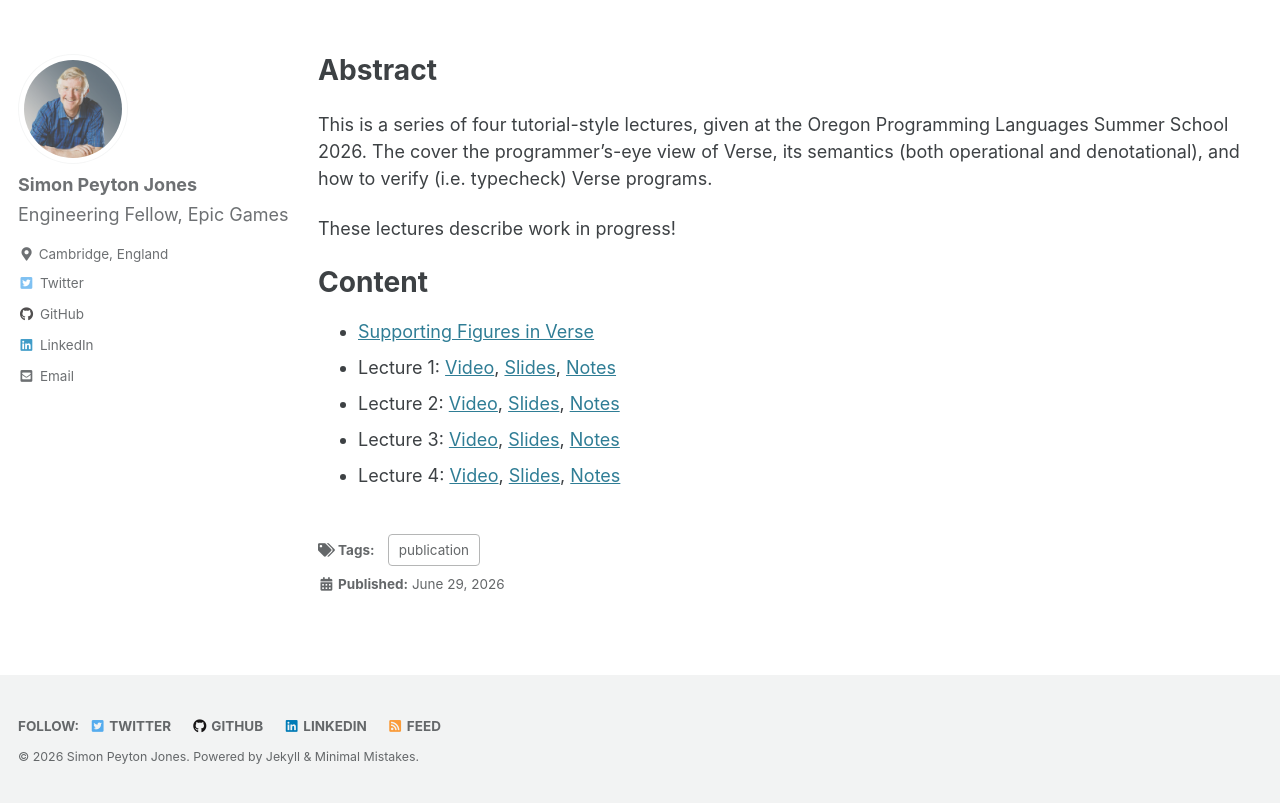
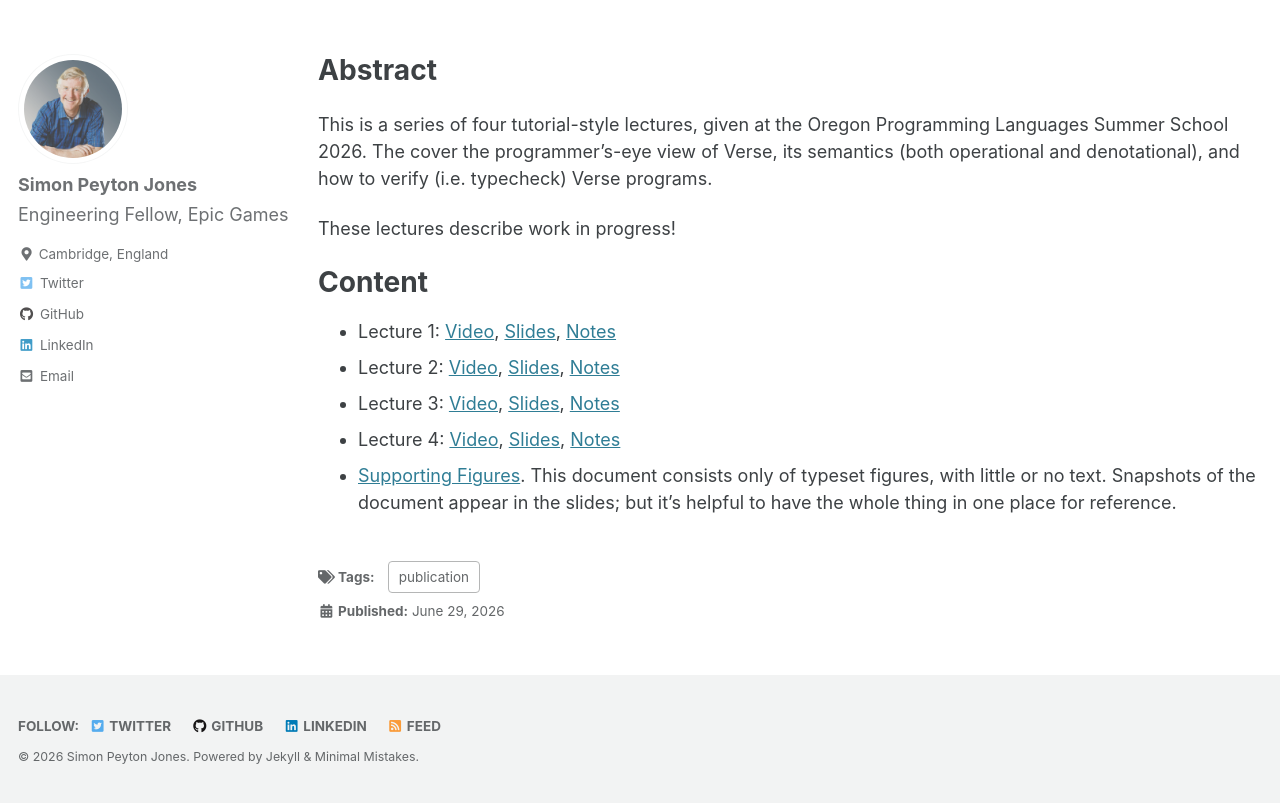
Before and after one commit to simonpj/www.peytonjones.org, a Jekyll site: the page built from _posts/2026-06-29-OPLSS.md, in a window 1280 px wide and 1181 px high. Shown: the part 378-1181 px from the top of the window. Built offline with Jekyll 4.4.1, drawn with Linux system fonts in a browser that asks for light colours; cached includes are drawn as plain includes.

Commit message:
Wibble OPLSS page

```diff
--- a/_posts/2026-06-29-OPLSS.md
+++ b/_posts/2026-06-29-OPLSS.md
@@ -24,8 +24,8 @@ These lectures describe work in progress!
 
 # Content
 
-* [Supporting Figures in Verse](https://www.cs.uoregon.edu/research/summerschool/summer26/_lectures/SPJ_Verse-figures.pdf)
 * Lecture 1:  [Video](https://www.cs.uoregon.edu/research/summerschool/summer26/_videos/Peyton-Jones1.mp4), [Slides](https://www.cs.uoregon.edu/research/summerschool/summer26/_lectures/SPJ_Verse.pptx), [Notes](https://www.cs.uoregon.edu/research/summerschool/summer26/_lectures/SPJ_lecture1_Notes.pdf)
 * Lecture 2: [Video](https://www.cs.uoregon.edu/research/summerschool/summer26/_videos/Peyton-Jones2.mp4), [Slides](https://www.cs.uoregon.edu/research/summerschool/summer26/_lectures/SPJ_Verse_rewrite_semantics.pptx), [Notes](https://www.cs.uoregon.edu/research/summerschool/summer26/_lectures/SPJ_lecture2_Notes.pdf)
 * Lecture 3: [Video](https://www.cs.uoregon.edu/research/summerschool/summer26/_videos/Peyton-Jones3.mp4), [Slides](https://www.cs.uoregon.edu/research/summerschool/summer26/_lectures/SPJ_Verse_denotational_semantics.pptx), [Notes](https://www.cs.uoregon.edu/research/summerschool/summer26/_lectures/SPJ_lecture3_Notes.pdf)
 * Lecture 4: [Video](https://www.cs.uoregon.edu/research/summerschool/summer26/_videos/Peyton-Jones4.mp4), [Slides](https://www.cs.uoregon.edu/research/summerschool/summer26/_lectures/SPJ_Verse_verification.pptx), [Notes](https://www.cs.uoregon.edu/research/summerschool/summer26/_lectures/SPJ_lecture4_Notes.pdf)
+* [Supporting Figures](https://www.cs.uoregon.edu/research/summerschool/summer26/_lectures/SPJ_Verse-figures.pdf).  This document consists only of typeset figures, with little or no text. Snapshots of the document appear in the slides; but it's helpful to have the whole thing in one place for reference.
```
